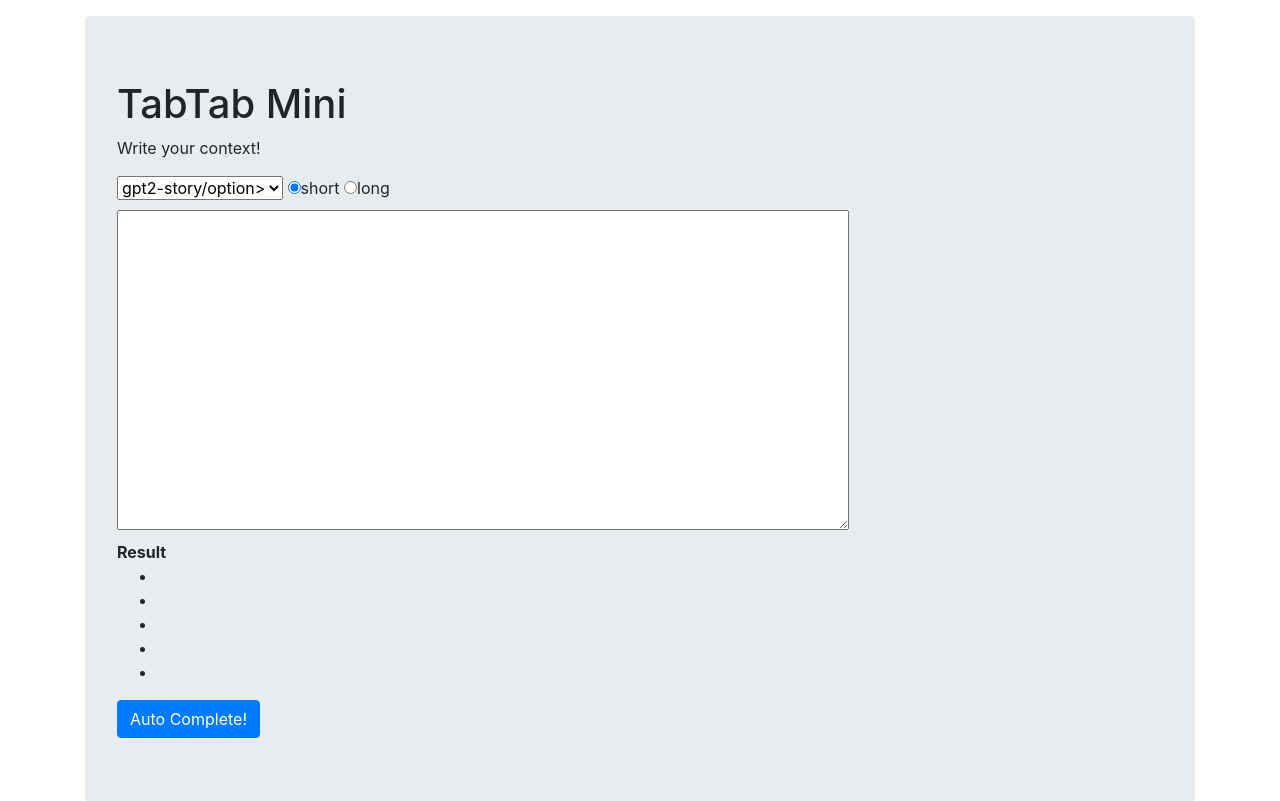
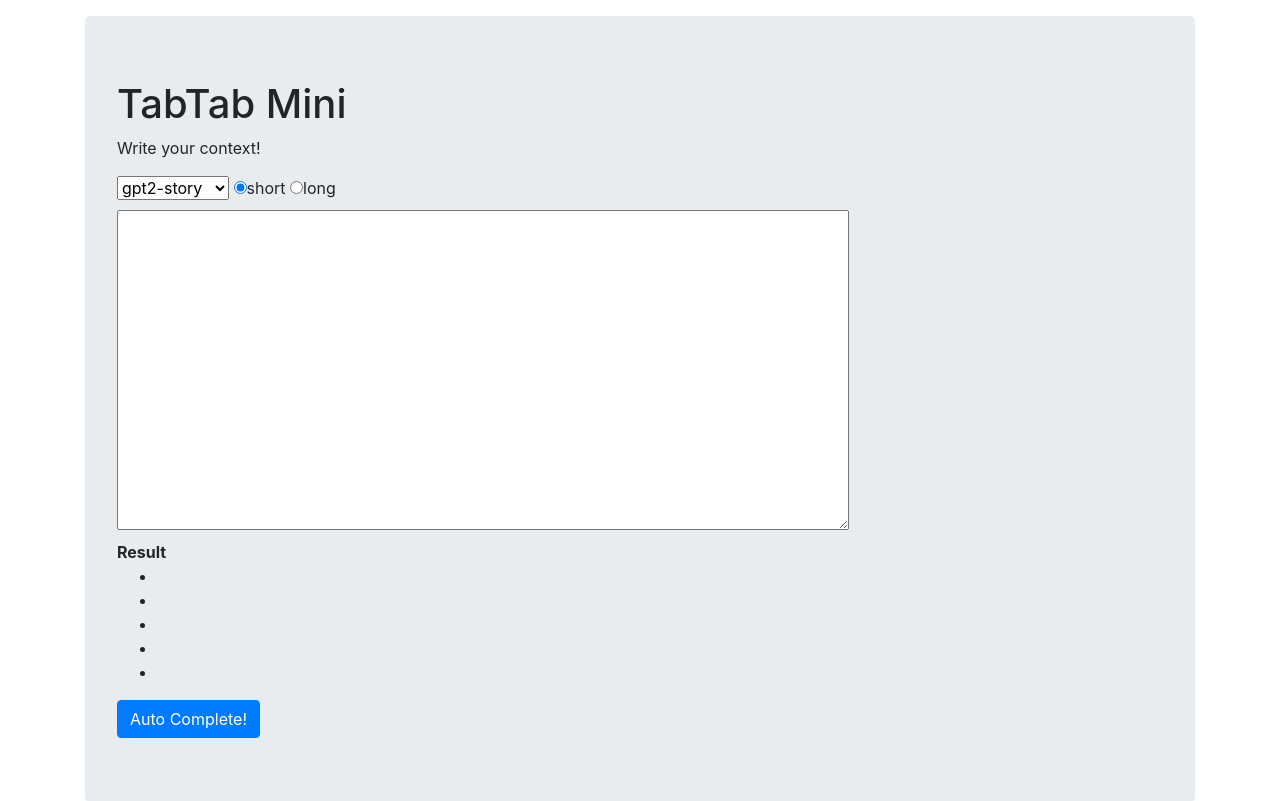
Before and after one commit to BigSalmon2/TabMini2, a Flask app: page / in a window 1280 px wide. Shown: the top 801 px of the page. Run offline with Flask 2, Linux system fonts and the light colour scheme; some libraries are stand-ins or nearby versions.

Commit message:
Update index.html

```diff
--- a/templates/index.html
+++ b/templates/index.html
@@ -19,7 +19,7 @@
                 <p>Write your context!</p>
 
                 <select id="model" style="margin-bottom: 10px;">
-                    <option value="gpt2-story">gpt2-story/option>
+                    <option value="gpt2-story">gpt2-story</option>
                     <option value="gpt2-cover-letter">CoverLetter</option>
                     <option value="gpt2-reddit">Reddit</option>
                     <option value="gpt2-story">Story</option>
```
